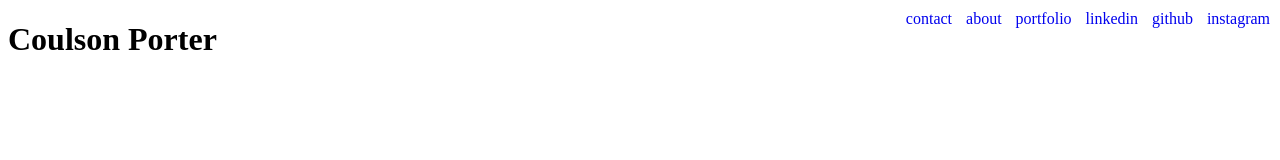
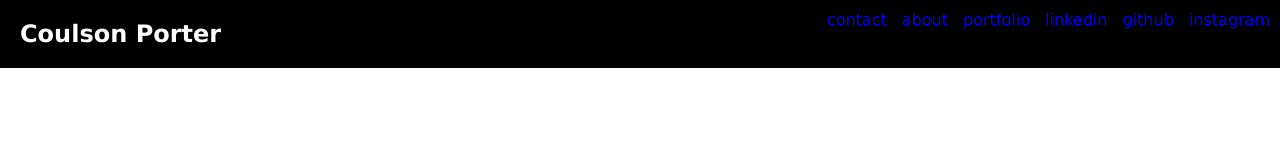
Before and after one commit to CoulsonP/new-resume, a plain HTML site: page index.html in a window 1280 px wide. Drawn offline with Linux system fonts and the light colour scheme.

Commit message:
added styling as well as info on about page

```diff
--- a/index.html
+++ b/index.html
@@ -10,7 +10,8 @@
   <body>
     <div class="top-black"></div>
 
-    <header>
+    <header class="header">
+        <div class="header.content">
     <h1 class="h1-name">Coulson Porter</h1>
     <!-- Nav -->
     <nav>
@@ -29,6 +30,7 @@
         </li>
       </ul>
     </nav>
+</div>
     </header>
     <main>
 
--- a/style.css
+++ b/style.css
@@ -1,9 +1,9 @@
 * {
-    font-family: Geneva, Verdana, 'Lucida Sans', 'Lucida Sans Regular',
-}
+    font-family: Geneva, Verdana, 'Lucida Sans', 'Lucida Sans Regular';
+  }
 
-/* Nav styles */
-.nav-list{
+  /* Nav styles */
+  .nav-list {
     list-style-type: none;
     list-style: none;
     padding: 0;
@@ -11,7 +11,7 @@
     position: absolute;
     top: 10px;
     right: 10px;
-}
+  }
 
   .nav-list li {
     display: inline-block;
@@ -22,6 +22,28 @@
     text-decoration: none;
   }
 
-  .h1-name{
+  .header {
+    background-color: black;
+    position: fixed;
+    top: 0;
+    left: 0;
+    width: 100%;
+    padding: 20px;
+    box-sizing: border-box; /* Include padding in the element's total width */
+  }
 
+  .header-content {
+    max-width: 800px; /* Set a specific width for the content container */
+    margin: 0 auto; /* Center the content horizontally */
   }
+
+  .h1-name {
+    color: white;
+    font-size: 24px;
+    margin: 0;
+    padding: 0;
+  }
+
+  body {
+    margin-top: 100px; /* Adjust the margin as needed */
+  }
```
Also changed, not shown: about.html (+5 -0 lines).
